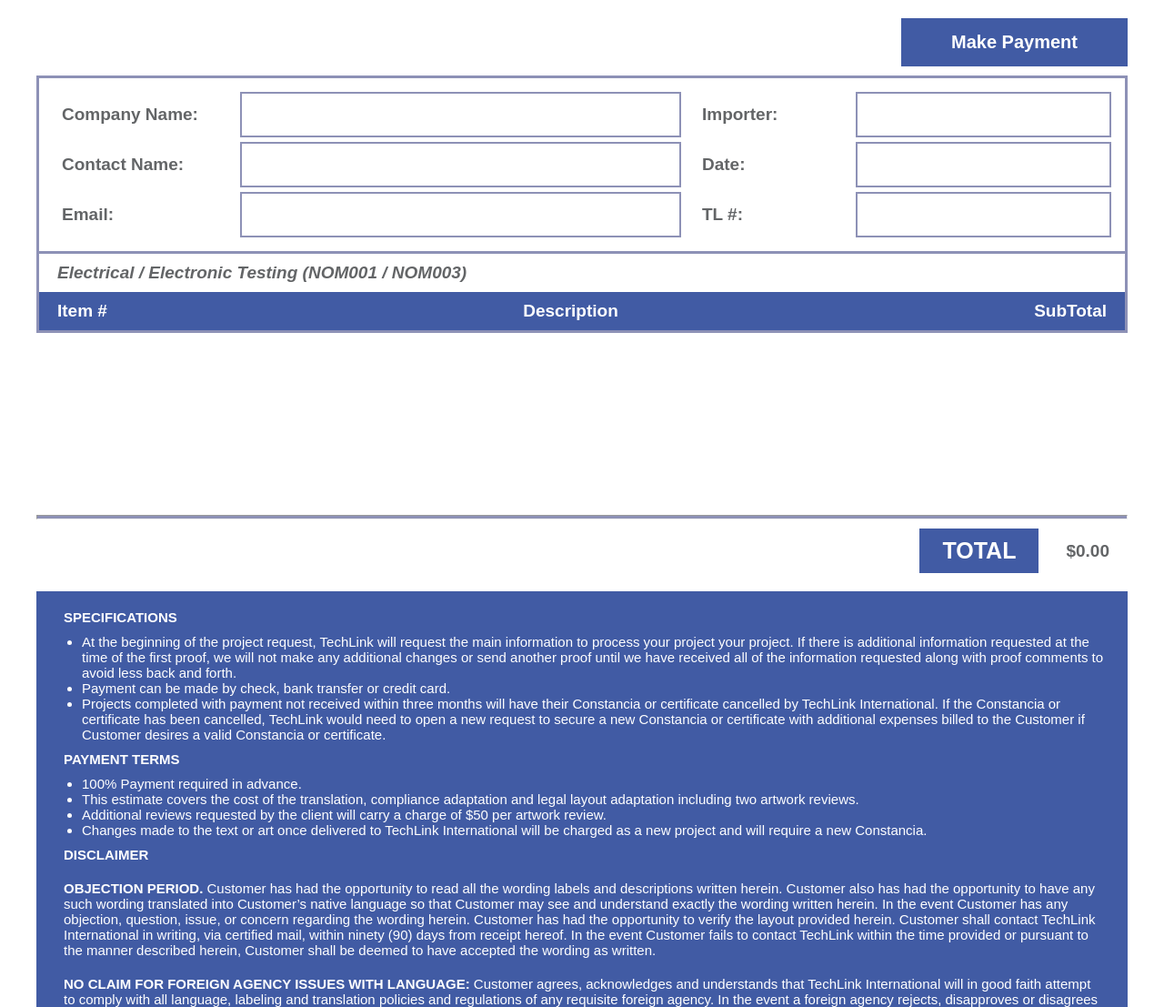
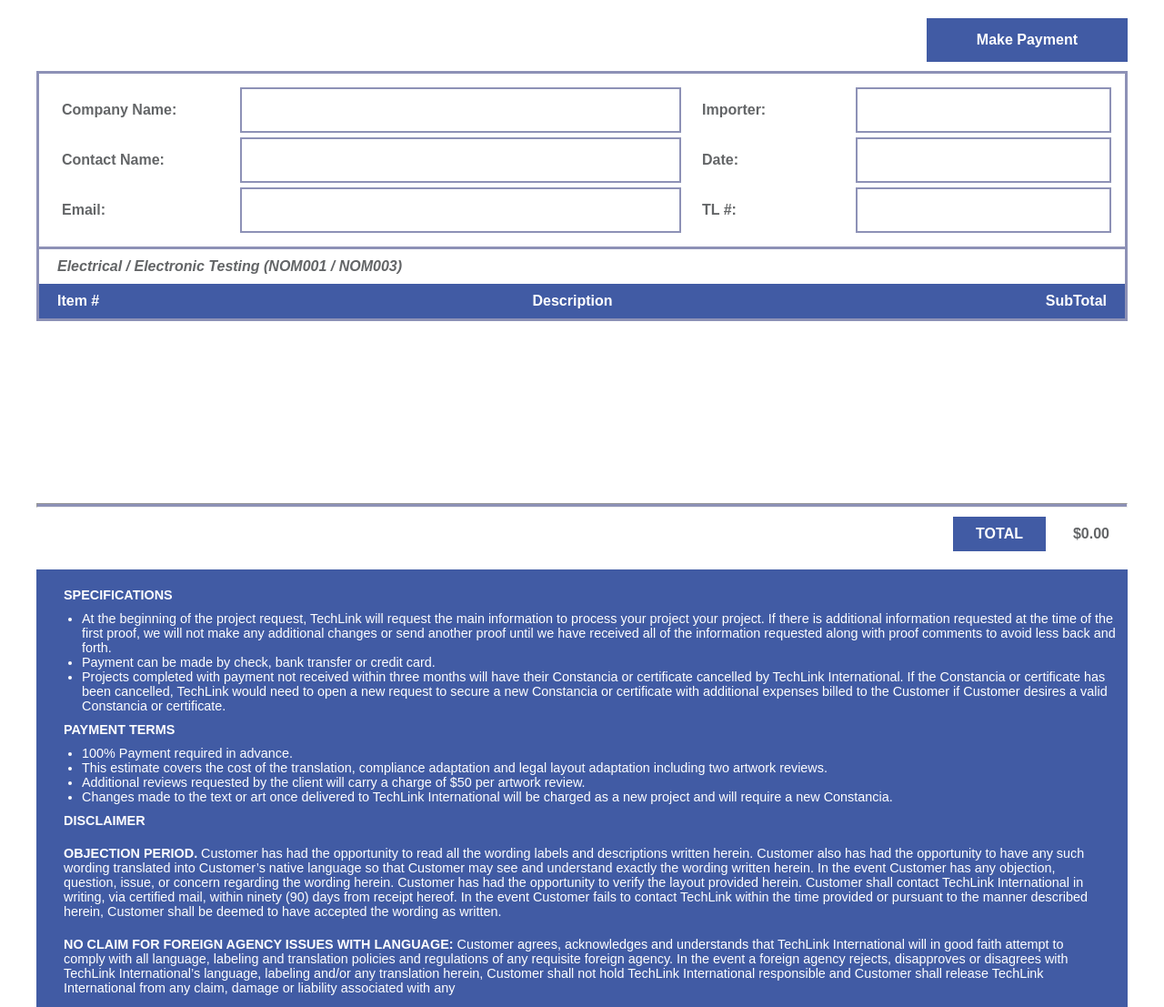
Before and after one commit to arunabhverma/pdfToHtml, a plain HTML site: page index.html in a window 1280 px wide. Shown: the top 1107 px of the page at 91% size. Drawn offline with Linux system fonts and the light colour scheme.

Commit message:
Related commit(s): responive text

```diff
--- a/css/style.css
+++ b/css/style.css
@@ -9,7 +9,7 @@ a {
     background-color: #415ba4;
     text-decoration: none;
     color: white;
-    font-size: 20px;
+    font-size: 1rem;
     font-weight: 900;
     font-family: arial;
 }
@@ -37,7 +37,7 @@ a {
 .column1 div span, .column2 div span{
     color: #636567;
     width: 250px;
-    font-size: 19px;
+    font-size: 1rem;
     font-weight: 900;
 }
 .column1 div input, .column2 div input{
@@ -47,7 +47,7 @@ height: 100%;
 border: 2px solid #8d91b6;
 border-radius: 0;
 padding: 0 10px;
-font-size: 18px;
+font-size: 1rem;
 font-weight: bolder;
 outline: none;
 }
@@ -60,7 +60,7 @@ outline: none;
 }
 .extra-text{
     color: #636567;
-    font-size: 19px;
+    font-size: 1rem;
     font-weight: 900;
     font-style: italic;
     padding: 10px 20px;
@@ -75,7 +75,7 @@ outline: none;
     border: 3px solid #8d91b6;
     color: #fff;
     border-top-width: 0px;
-    font-size: 19px;
+    font-size: 1rem;
     font-weight: 900;
 }
 .hr{
@@ -90,13 +90,13 @@ outline: none;
 }
 .total-button{
     padding: 10px 25px;
-    font-size: 25px;
+    font-size: 1rem;
     font-weight: 900;
     margin-right: 10px;
 }
 p {
     color: #636567;
-    font-size: 19px;
+    font-size: 1rem;
     font-weight: 900;
     padding: 10px 20px;
 }
@@ -107,20 +107,20 @@ p {
 }
 .text-container div p{
     color: white;
-    font-size: 15px;
+    font-size: .9rem
 }
 .text-container div ul li{
     color: white;
-    font-size: 15px;
+    font-size: .9rem;
     margin-left: 40px;
 }
 .heading{
     color: white;
-    font-size: 15px;
+    font-size:.9rem;
     font-weight: bold;
 }
 .text1{
-    font-size: 15px;
+    font-size: .9rem;
     font-weight: normal;
 }
 input {
--- a/index.html
+++ b/index.html
@@ -2,6 +2,7 @@
 
 <head>
     <link rel="stylesheet" href="css/style.css" />
+    <meta name="viewport" content="width=device-width, initial-scale=1.0">
     <title>HTML to PDF</title>
 </head>
 
```
